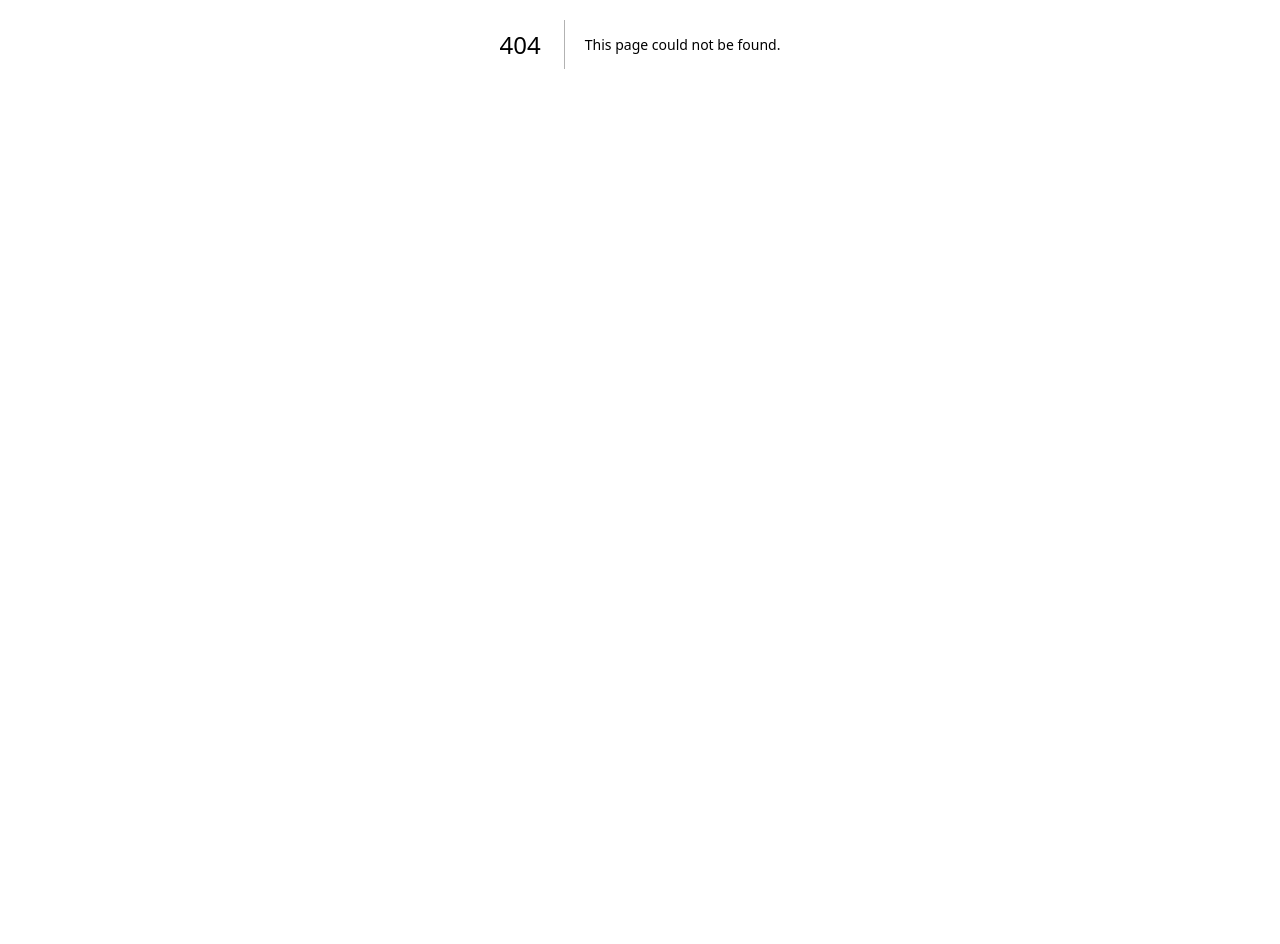
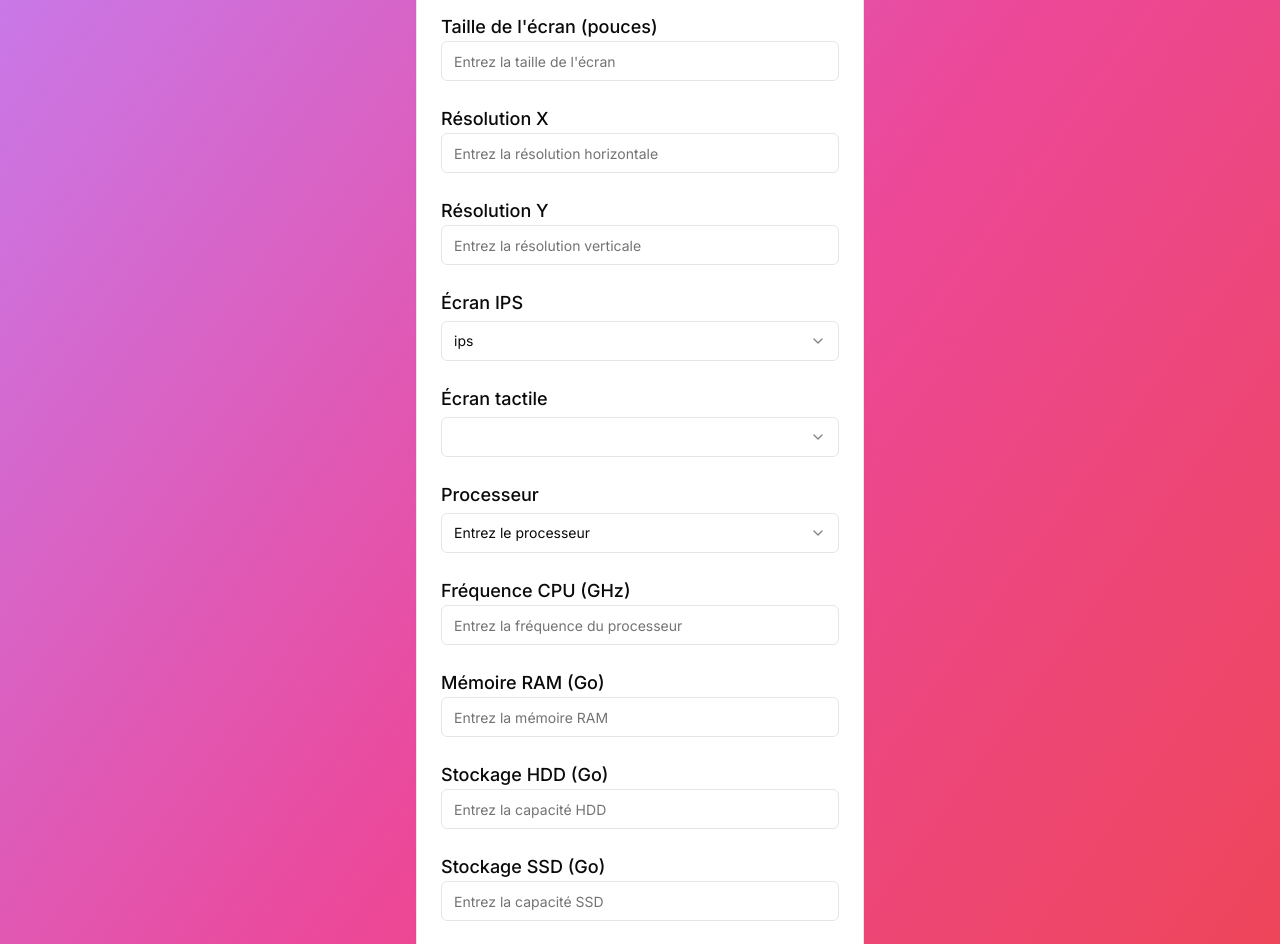
Before and after one commit to Florian-DAUVERGNE/NeuraPrice, a Next.js app in the folder Frontend/: page /laptop in a window 1280 px wide. Before the commit this address had no page. Shown: the part 420-1364 px from the top of the page. Before the commit the page ends 864 px from the top, so only its background shows below. Built offline with nearby package versions, Linux system fonts and the light colour scheme.

Commit message:
feat : created laptop page

```diff
--- /dev/null
+++ b/Frontend/app/laptop/page.tsx
@@ -0,0 +1,206 @@
+"use client";
+import { useRouter, usePathname } from "next/navigation";
+import DynamicForm from "@/components/basic/DynamicForm";
+import { Laptop } from "lucide-react";
+import FormField from "@/types/FormField.interface";
+//import PhoneFormData from "@/types/PhoneFormData.interface";
+/*import { Brand,Conditions } from "@/types/enums/phone/phone.enum";
+
+const comp = 'MSI'
+const type = 'Gaming'
+const inch = 17.3
+const xres = 1920
+const yres = 1080
+const ips = 0
+const touchscreen = 0
+const cpu = 'Intel Core i7'
+const cpufreq = 2.8
+const ram = 32
+const hdd = 500
+const ssd = 0
+const flash_storage = 0
+const gpu = 'Nvidia'
+const os = 'Windows 10'
+const weight = 2.8*/
+
+
+interface LaptopSpecs {
+  comp: string; // Brand of the laptop
+  type: string; // Type of usage, e.g., Gaming, Work, etc.
+  inch: number; // Screen size in inches
+  xres: number; // Screen resolution width
+  yres: number; // Screen resolution height
+  ips: boolean; // Whether the display is IPS (true) or not (false)
+  touchscreen: boolean; // Whether the screen is touchscreen (true) or not (false)
+  cpu: string; // Processor model
+  cpufreq: number; // Processor frequency in GHz
+  ram: number; // RAM size in GB
+  hdd: number; // HDD size in GB
+  ssd: number; // SSD size in GB
+  flash_storage: number; // Flash storage size in GB
+  gpu: string; // Graphics card brand/model
+  os: string; // Operating system
+  weight: number; // Weight in kg
+}
+
+export default function LaptopForm() {
+  const router = useRouter();
+  const pathname = usePathname();
+
+  // Récupère le dernier segment de l'URL comme endpoint
+  const endpoint = pathname?.split("/").filter(Boolean).pop() || "default";
+
+  const fields: FormField[] = [
+    {
+      name: "Company",
+      label: "Marque",
+      type: "select",
+      placeholder: "Entrez la marque",
+      options: ["MSI"],
+      required: true,
+    },
+    {
+      name: "TypeName",
+      label: "Type",
+      type: "select",
+      placeholder: "Entrez le type",
+      options: ["Gaming"],
+      required: true,
+    },
+    {
+      name: "Inches",
+      label: "Taille de l'écran (pouces)",
+      type: "input",
+      placeholder: "Entrez la taille de l'écran",
+      required: true,
+    },
+    {
+      name: "X_res",
+      label: "Résolution X",
+      type: "input",
+      placeholder: "Entrez la résolution horizontale",
+      required: true,
+    },
+    {
+      name: "Y_res",
+      label: "Résolution Y",
+      type: "input",
+      placeholder: "Entrez la résolution verticale",
+      required: true,
+    },
+    {
+      name: "Ips",
+      label: "Écran IPS",
+      type: "select",
+      placeholder: "ips",
+      options: ["Oui","Non"],
+      required: true,
+    },
+    {
+      name: "Touchscreen",
+      label: "Écran tactile",
+      type: "select",
+      placeholder: "",
+      options: ["Oui","Non"],
+      required: false,
+    },
+    {
+      name: "CPU Name",
+      label: "Processeur",
+      type: "select",
+      placeholder: "Entrez le processeur",
+      options: ["Intel Core i7"],
+      required: true,
+    },
+    {
+      name: "CPU Freq (GHz)",
+      label: "Fréquence CPU (GHz)",
+      type: "input",
+      placeholder: "Entrez la fréquence du processeur",
+      required: true,
+    },
+    {
+      name: "RAM (GB)",
+      label: "Mémoire RAM (Go)",
+      type: "input",
+      placeholder: "Entrez la mémoire RAM",
+      required: true,
+    },
+    {
+      name: "HDD",
+      label: "Stockage HDD (Go)",
+      type: "input",
+      placeholder: "Entrez la capacité HDD",
+      required: true,
+    },
+    {
+      name: "SSD",
+      label: "Stockage SSD (Go)",
+      type: "input",
+      placeholder: "Entrez la capacité SSD",
+      required: false,
+    },
+    {
+      name: "Flash Storage",
+      label: "Stockage Flash (Go)",
+      type: "input",
+      placeholder: "Entrez la capacité de stockage Flash",
+      required: false,
+    },
+    {
+      name: "Gpu",
+      label: "Carte graphique",
+      type: "select",
+      placeholder: "Entrez la carte graphique",
+      options: ["Nvidia"],
+      required: true,
+    },
+    {
+      name: "OS",
+      label: "Système d'exploitation",
+      type: "select",
+      placeholder: "Entrez le système d'exploitation",
+      options: ["Windows 10"],
+      required: true,
+    },
+    {
+      name: "Weight (kg)",
+      label: "Poids (kg)",
+      type: "input",
+      placeholder: "Entrez le poids",
+      required: true,
+    },
+  ];
+
+  const handleFormSubmit = (data: LaptopSpecs) => {
+    const missingFields = fields
+      .filter((field) => field.required && !data[field.name as keyof LaptopSpecs])
+      .map((field) => field.label);
+
+    if (missingFields.length > 0) {
+      alert(`Merci de remplir les champs suivants : ${missingFields.join(", ")}`);
+      return;
+    }
+    // Créer dynamiquement la chaîne de paramètres pour l'URL
+    const queryParams = new URLSearchParams();
+    Object.entries(data).forEach(([key, value]) => {
+      if (value) {
+        queryParams.append(key, value);
+      }
+    });
+
+    // Rediriger vers l'URL avec les paramètres
+    router.push(`/result?endpoint=${endpoint}&${queryParams.toString()}`);
+  };
+
+  return (
+    <main className="min-h-screen bg-gradient-to-br from-purple-400 via-pink-500 to-red-500 pt-16 flex items-center justify-center p-4">
+      <DynamicForm
+        Icon={Laptop}
+        title="Estimez le prix de votre ordinateur"
+        fields={fields}
+        onSubmit={handleFormSubmit}
+      />
+    </main>
+  );
+}
```
